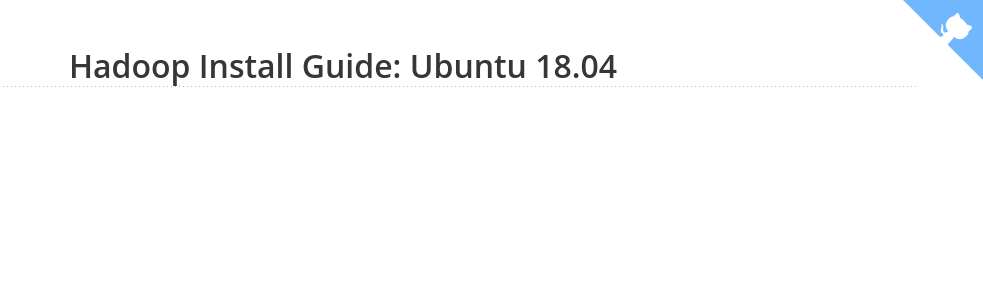
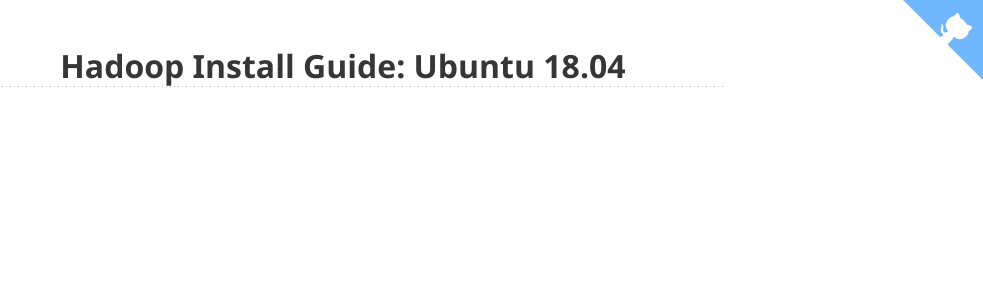
Before and after one commit to zwidny/zwidny.github.io, a Jekyll site: the page built from _posts/2019-02-01-hadoop-install-guide.md, in a window 1280 px wide. Shown: the top 300 px of the page, without its empty margins (297-1280 px from the left). Built offline with Jekyll 4.4.1, drawn with Linux system fonts in a browser that asks for light colours.

Commit message:
修改markdown样式

```diff
--- a/assets/css/markdown.css
+++ b/assets/css/markdown.css
@@ -1,10 +1,10 @@
 html, body {
-    color: #5e676d;
-    font-family: "Open Sans", "Clear Sans", sans-serif;
+    font-family: "SF UI Display", ".PingFang SC", "PingFang SC", "Neue Haas Grotesk Text Pro", "Arial Nova", "Segoe UI", "Microsoft YaHei", "Microsoft JhengHei", "Helvetica Neue", "Source Han Sans SC", "Noto Sans CJK SC", "Source Han Sans CN", "Noto Sans SC", "Source Han Sans TC", "Noto Sans CJK TC", "Hiragino Sans GB", sans-serif;
     font-size: 16px;
-
+    color: #222222;
     -webkit-text-size-adjust: none;
-
+    min-width: 760px;
+    max-width: 80%;
     margin: 0 auto;
     padding: 1rem;
     line-height: 1.5rem;
@@ -12,7 +12,7 @@
 }
 
 h1, h2, h3, h4, h5, h6 {
-    font-family: "Open Sans", sans-serif;
+    font-family: "PT Sans", "SF UI Display", ".PingFang SC", "PingFang SC", "Neue Haas Grotesk Text Pro", "Arial Nova", "Segoe UI", "Microsoft YaHei", "Microsoft JhengHei", "Helvetica Neue", "Source Han Sans SC", "Noto Sans CJK SC", "Source Han Sans CN", "Noto Sans SC", "Source Han Sans TC", "Noto Sans CJK TC", "Hiragino Sans GB", sans-serif;
     text-rendering: optimizelegibility;
     margin-bottom: 1em;
     font-weight: bold;
@@ -90,7 +90,7 @@
 }
 
 pre, code, p code, li code {
-    font-family: "Roboto Mono", Menlo, monospace;
+    font-family: Menlo, Monaco, "Andale Mono", "lucida console", "Courier New", monospace
 }
 
 pre {
@@ -111,7 +111,7 @@
 
 p code, li code {
     display: inline-block;
-    white-space: no-wrap;
+    white-space: nowrap;
     background: #fff;
     font-size: 0.9rem;
     line-height: 1.5em;
```
